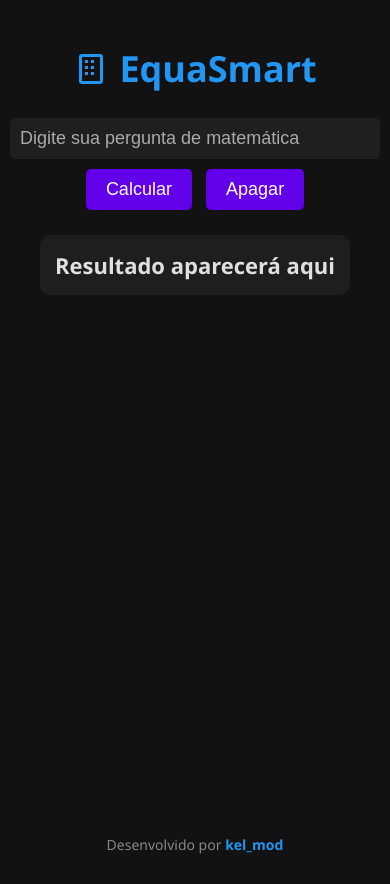
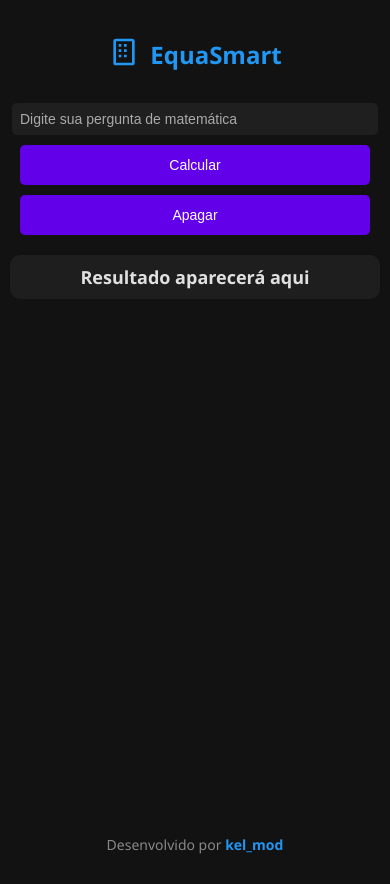
Before and after one commit to kelvisrodriguesdelima57-sys/Site-de-editar-fotos-, a plain HTML site: page index.html in a window 390 px wide. Drawn offline with Linux system fonts and the light colour scheme.

Commit message:
Update index.html

```diff
--- a/index.html
+++ b/index.html
@@ -23,18 +23,23 @@
         margin-bottom: 20px;
         display: flex;
         align-items: center;
+        justify-content: center;
         font-size: 36px;
+        flex-wrap: wrap;
+        text-align: center;
     }
 
     h1 svg {
         margin-right: 10px;
+        margin-bottom: 5px;
     }
 
     input {
-        padding: 10px;
-        margin: 5px;
+        padding: 12px;
+        margin: 10px 0;
         font-size: 18px;
-        width: 350px;
+        width: 100%;
+        max-width: 450px;
         border-radius: 5px;
         border: none;
         outline: none;
@@ -46,15 +51,25 @@
         color: #aaaaaa;
     }
 
+    .buttons {
+        display: flex;
+        flex-wrap: wrap;
+        justify-content: center;
+        gap: 10px;
+        width: 100%;
+        max-width: 450px;
+    }
+
     button {
-        padding: 10px 20px;
-        margin: 5px;
+        padding: 12px 20px;
         font-size: 18px;
         border: none;
         border-radius: 5px;
         background-color: #6200ea;
         color: #ffffff;
         cursor: pointer;
+        flex: 1 1 45%;
+        min-width: 120px;
         transition: background-color 0.2s;
     }
 
@@ -65,12 +80,14 @@
     #resultado {
         margin-top: 20px;
         font-size: 22px;
-        max-width: 600px;
+        width: 100%;
+        max-width: 450px;
         background-color: #1e1e1e;
         padding: 15px;
         border-radius: 10px;
         text-align: center;
         font-weight: bold;
+        word-wrap: break-word;
     }
 
     footer {
@@ -80,21 +97,64 @@
         color: #888888;
         text-align: center;
     }
+
+    /* Media queries para telas menores */
+    @media (max-width: 600px) {
+        h1 {
+            font-size: 28px;
+        }
+
+        button {
+            flex: 1 1 100%;
+            font-size: 16px;
+        }
+
+        input {
+            font-size: 16px;
+            padding: 10px;
+        }
+
+        #resultado {
+            font-size: 20px;
+            padding: 12px;
+        }
+    }
+
+    @media (max-width: 400px) {
+        h1 {
+            font-size: 24px;
+        }
+
+        button {
+            font-size: 14px;
+        }
+
+        input {
+            font-size: 14px;
+            padding: 8px;
+        }
+
+        #resultado {
+            font-size: 18px;
+            padding: 10px;
+        }
+    }
 </style>
 </head>
 <body>
 <h1>
-    <svg xmlns="http://www.w3.org/2000/svg" width="36" height="36" fill="#2196F3" viewBox="0 0 24 24">
+    <svg xmlns="http://www.w3.org/2000/svg" width="32" height="32" fill="#2196F3" viewBox="0 0 24 24">
         <path d="M6 2h12a2 2 0 0 1 2 2v16a2 2 0 0 1-2 2H6a2 2 0 0 1-2-2V4a2 2 0 0 1 2-2zm0 2v16h12V4H6zm2 2h2v2H8V6zm4 0h2v2h-2V6zm-4 4h2v2H8v-2zm4 0h2v2h-2v-2zm-4 4h2v2H8v-2zm4 0h2v2h-2v-2z"/>
     </svg>
     EquaSmart
 </h1>
 
 <input type="text" id="pergunta" placeholder="Digite sua pergunta de matemática">
-<div>
+<div class="buttons">
     <button onclick="responder()">Calcular</button>
     <button onclick="apagar()">Apagar</button>
 </div>
+
 <div id="resultado">Resultado aparecerá aqui</div>
 
 <footer>Desenvolvido por <span style="color:#2196F3; font-weight:bold;">kel_mod</span></footer>
```
